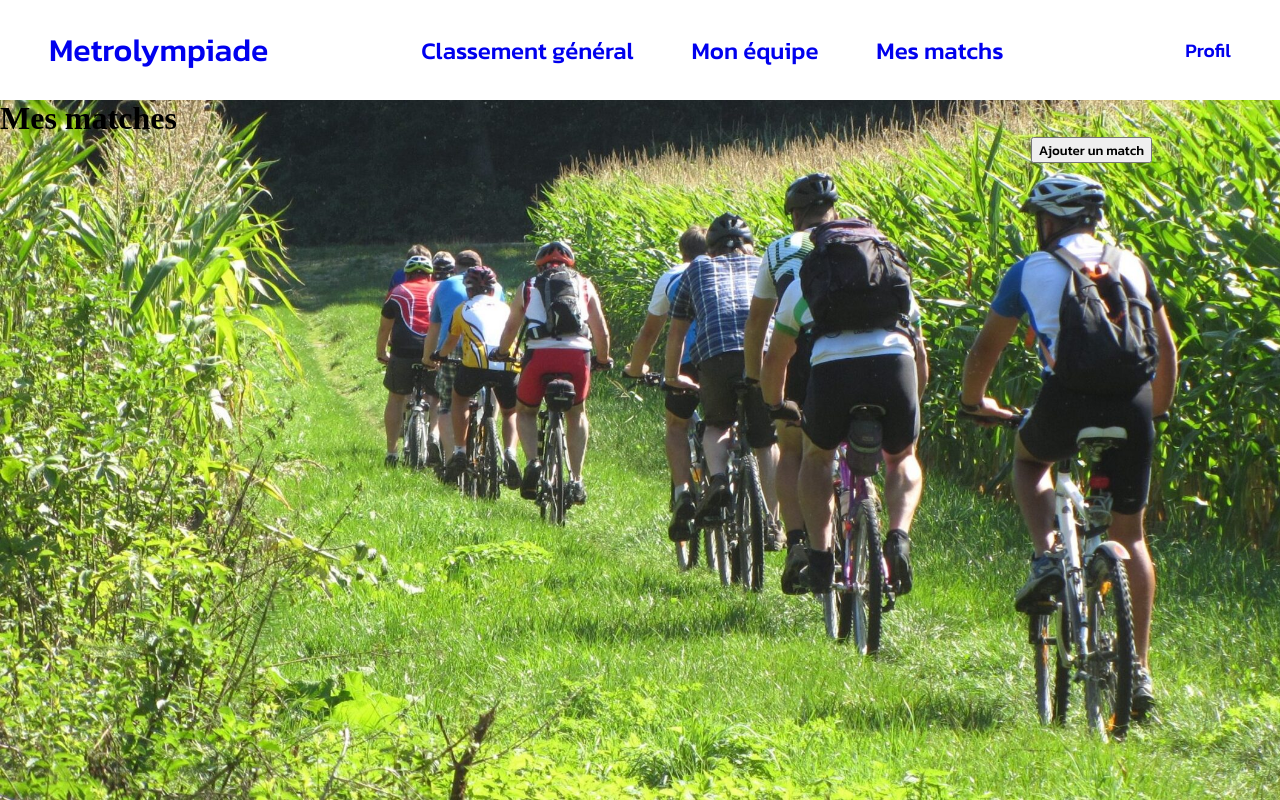
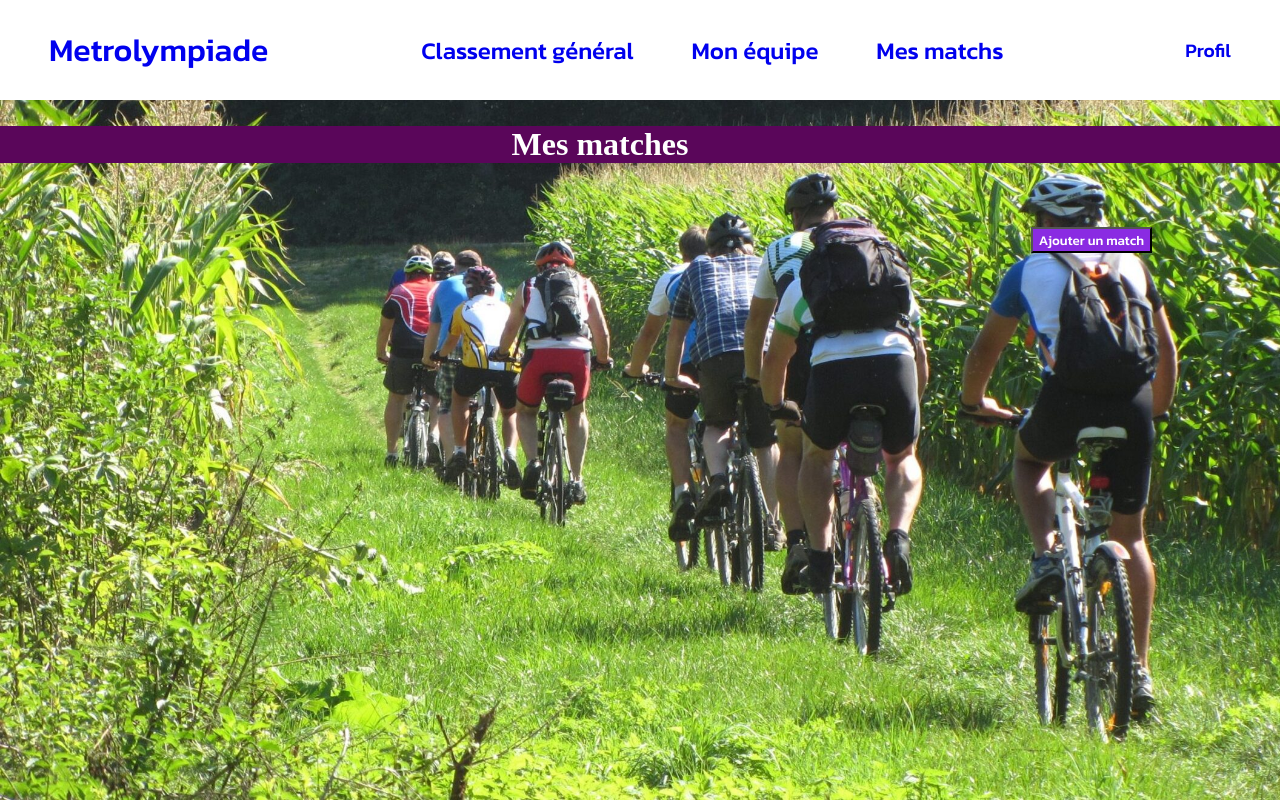
Before and after one commit to GaelMasset/Metrolympiade, a Vue app in the folder metrolympiade/: page /games in a window 1280 px wide. Built offline with nearby package versions, Linux system fonts and the light colour scheme; sample sign-in values are in the browser's storage.

Commit message:
Modified title

```diff
--- a/metrolympiade/src/pages/GamesPage.vue
+++ b/metrolympiade/src/pages/GamesPage.vue
@@ -1,7 +1,7 @@
 <template>
   <div class="myGames-page" >
     <header-component />
-    <h1>Mes matches</h1>
+    <h1 class="titlePage">Mes matches</h1>
     <div class="button-div">
       <router-link to="/game"><button class="boldonse">Ajouter un match</button></router-link>
     </div>
@@ -103,5 +103,19 @@ strong{
   display: flex;
   justify-content: flex-end;
   margin-right: 10%;
+  margin-top: 5%;
+}
+
+button{
+  background-color: blueviolet;
+  color: white;
+}
+
+.titlePage{
+  color:white;
+  text-align: center;
+  background-color: rgb(90, 6, 90);
+  padding-right: 5rem;
+  margin-top: 2%;
 }
 </style>
```
